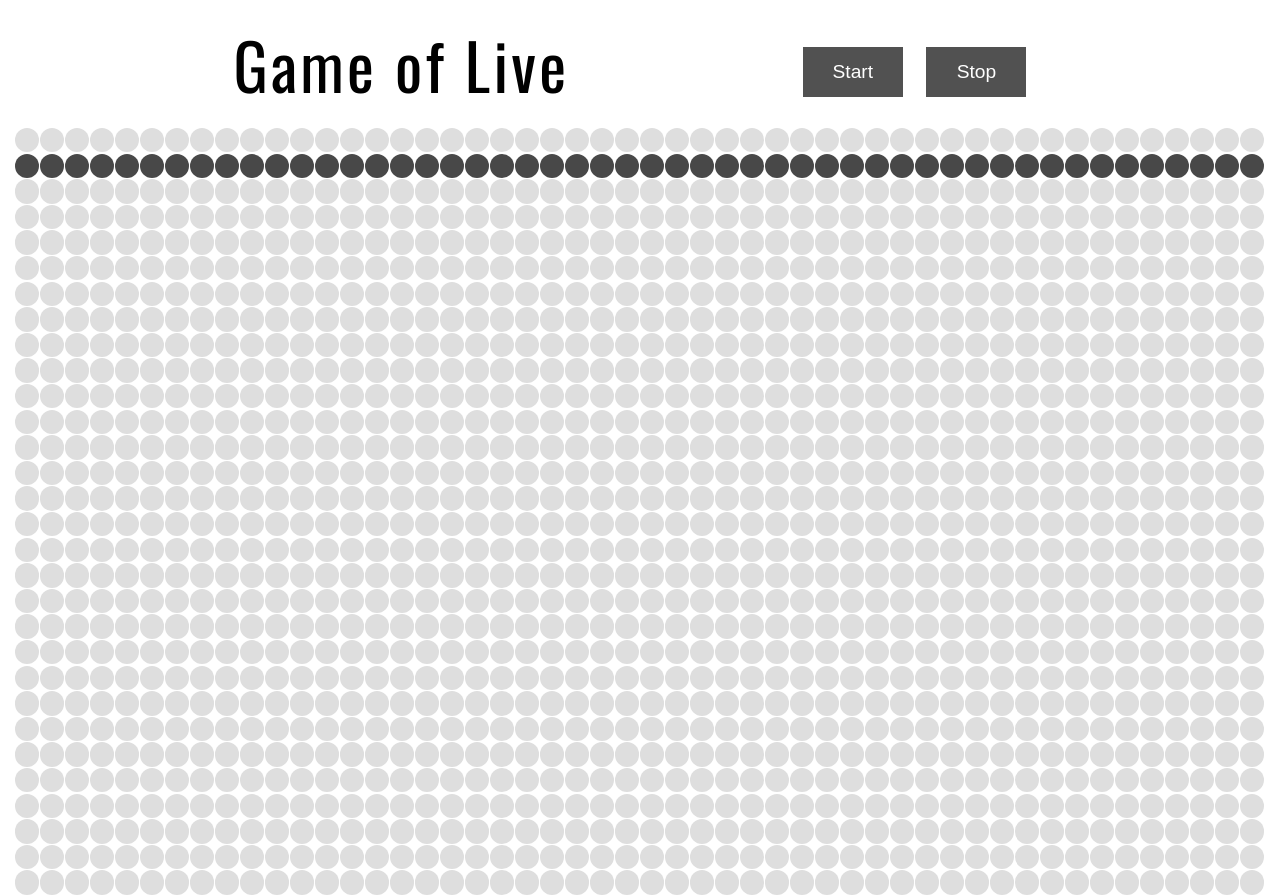
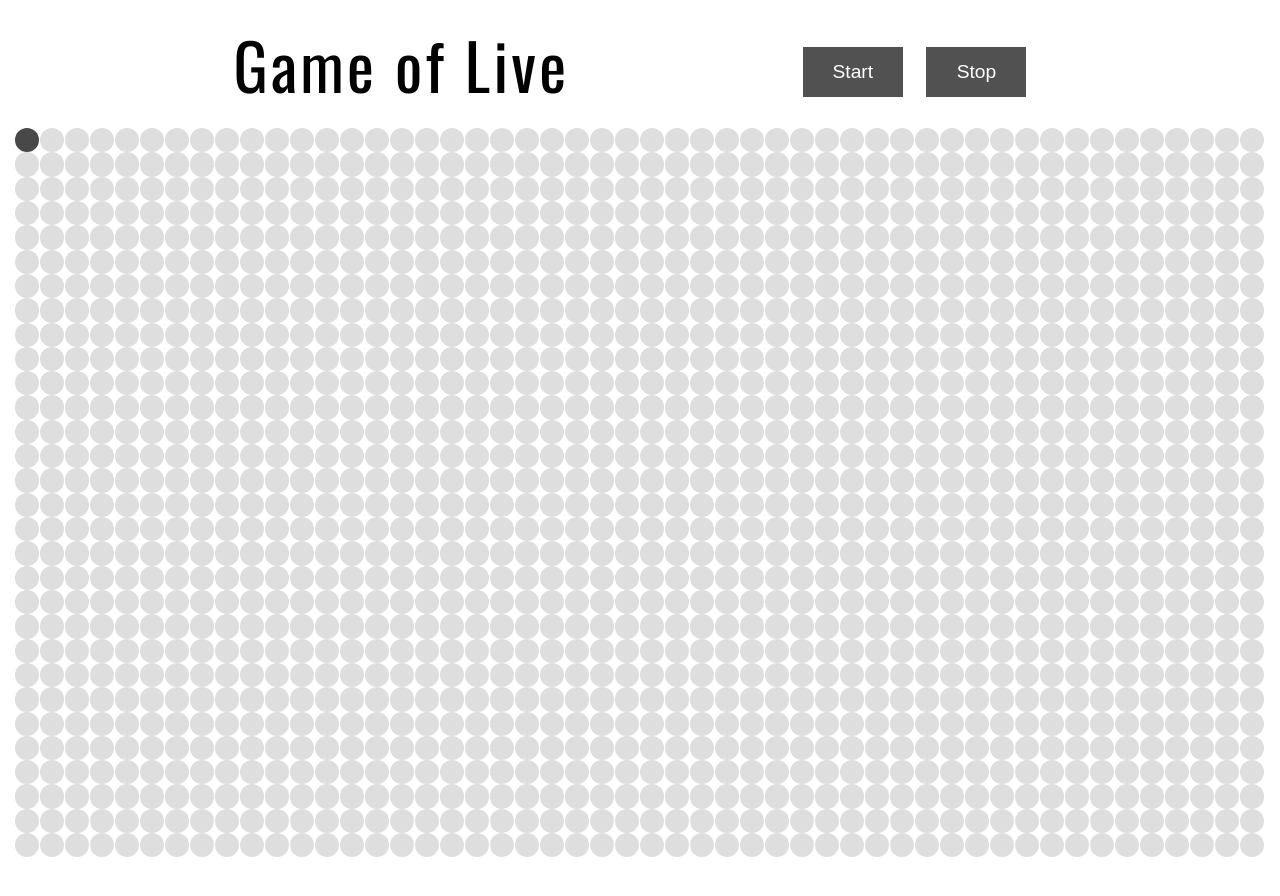
Before and after one commit to joanmontiel4/202204-W06-Joan-Montiel, a website with bundled scripts: page index.html in a window 1280 px wide. Both pictures are taken after a click on the element 27 px from the left and 140 px from the top of the page. After the commit the page ends 857 px from the top, so only its background shows below. Built offline with nearby package versions, Linux system fonts and the light colour scheme.

Commit message:
Bug fixes in board.js and index.js

```diff
--- a/index.html
+++ b/index.html
@@ -19,6 +19,7 @@
             </header>
             <main class="main" id="main-board">
                 <div class="cell" style="display: hidden"></div>
+                <div class="cell cell--alive" style="display: hidden"></div>
             </main>
         </div>
     </body>
--- a/src/gameOfLife/classes/board.js
+++ b/src/gameOfLife/classes/board.js
@@ -9,11 +9,14 @@ export class gameBoard {
         for (let i = 0; i < numOfRows; i++) {
             this.board[i] = [];
             for (let j = 0; j < numOfColumns; j++) {
-                if (i === 1) {
-                    this.board[i].push(new Cell(i, j, true));
-                } else {
-                    this.board[i].push(new Cell(i, j, false));
-                }
+                // INITIALIZING WITH A ROW OF ALIVE CELLS
+                // if (i === 1) {
+                //     this.board[i].push(new Cell(i, j, true));
+                // } else {
+                //     this.board[i].push(new Cell(i, j, false));
+                // }
+                /////////////////////////////////////////
+                this.board[i].push(new Cell(i, j, false));
             }
         }
     }
@@ -21,7 +24,6 @@ export class gameBoard {
     renderHTMLBoard() {
         const main = document.querySelector('.main');
         main.style.display = 'grid';
-        main.style.height = '60vw';
         main.style.gridTemplateColumns = `repeat(${this.numOfColumns}, 1fr)`;
         main.style.gridTemplateRows = `repeat(${this.numOfRows}, 1fr)`;
         main.style.margin = '0 15px 0 15px';
@@ -61,19 +63,34 @@ export class gameBoard {
                     newCell.classList.add('cell--alive');
                 }
                 main.appendChild(newCell);
+            }
+        }
+        this.renderHTMLCell();
+    }
 
-                // Seleccionar div añadido al documento
-                const selectedCell = document.querySelector(`#cell${i}${j}`);
-                selectedCell.addEventListener('click', () => {
+    listenCells() {
+        // Seleccionar todas las celdas
+        for (let i = 0; i < this.board.length; i++) {
+            //this.board.length
+            for (let j = 0; j < this.board[0].length; j++) {
+                const cell = document.querySelector(`#cell${i}${j}`);
+                cell.addEventListener('click', () => {
                     // Actualiza el estado de la célula
                     this.board[i][j].alive = !this.board[i][j].alive;
-                    this.renderHTMLCell();
                     // Actualiza la class para reflejar el cambio
-                    selectedCell.classList.toggle('cell--alive');
+                    cell.classList.toggle('cell--alive');
+                    // Llama a la función que cambia el color de la celda
+                    this.renderSingleCell(i, j);
                 });
             }
         }
-        this.renderHTMLCell();
+    }
+
+    renderSingleCell(row, column) {
+        const cell = document.querySelector(`#cell${row}${column}`);
+        this.board[row][column].alive === true
+            ? (cell.style.backgroundColor = 'rgb(72, 72, 72)')
+            : (cell.style.backgroundColor = 'rgb(222, 222, 222)');
     }
 
     updateAdjacentAlive() {
--- a/src/index.js
+++ b/src/index.js
@@ -3,9 +3,11 @@ import { gameBoard } from './gameOfLife/classes/board.js';
 const newBoard = new gameBoard(30, 50);
 newBoard.renderHTMLBoard();
 newBoard.renderHTMLCells();
+newBoard.listenCells();
 
 function repeatCode() {
     newBoard.renderHTMLCells();
+    newBoard.listenCells();
     newBoard.updateAdjacentAlive();
     newBoard.updateCellStatus();
 }
--- a/src/sass/gameOfLife.scss
+++ b/src/sass/gameOfLife.scss
@@ -56,6 +56,10 @@ ul {
     border-radius: 50%;
 }
 
+.cell--alive {
+    background-color: rgb(222, 222, 222);
+}
+
 .cell:hover {
     background-color: rgb(72, 72, 72);
 }
```
Also changed, not shown: src/styles/gameOfLife.css, 1 other file.
